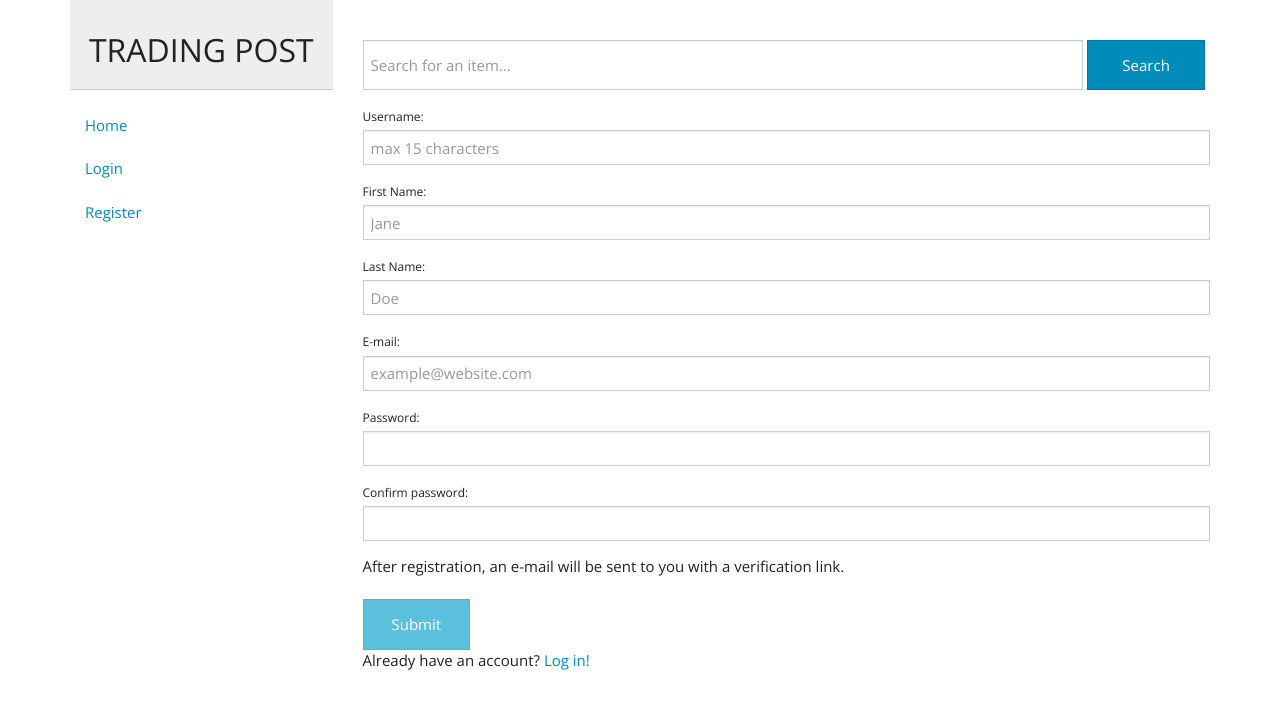
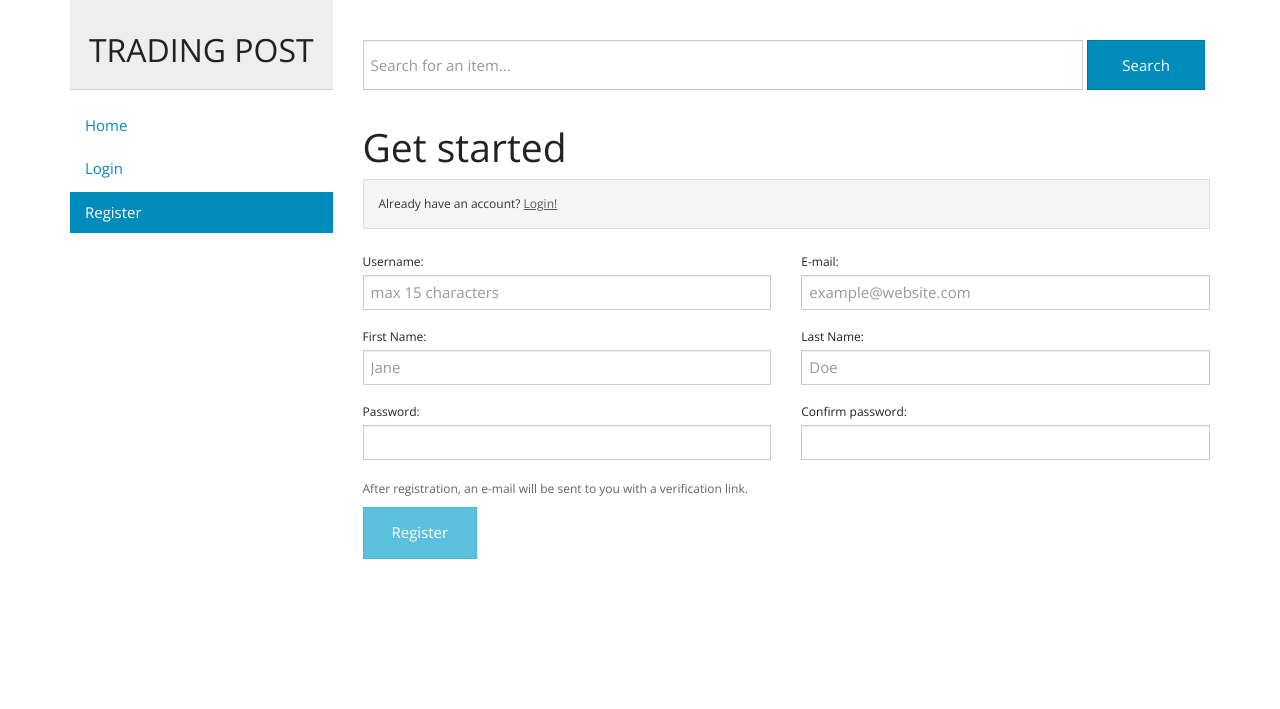
Before and after one commit to arthuralee/cmu-437-finalproject, a Django app: page /register in a window 1280 px wide. Shown: the top 709 px of the page. Run offline with Django 3.2, Linux system fonts and the light colour scheme; parts of the project's set-up code (start-up, migrations or seed data) failed here and were passed over; some libraries are stand-ins or nearby versions.

Commit message:
Improved login & registration, template cleanup

```diff
--- a/trade/context_processors.py
+++ b/trade/context_processors.py
@@ -20,10 +20,14 @@ def nav(request):
   nav = {}
   if request.path == "/":
     nav['home'] = True
-  elif request.user.username in request.path:
+  elif 'profile' in request.path and request.user.username in request.path:
     nav['profile'] = True
   elif 'manage' in request.path:
     nav['catalog'] = True
   elif 'trade' in request.path:
     nav['trade'] = True
+  elif 'login' in request.path:
+    nav['login'] = True
+  elif 'register' in request.path:
+    nav['register'] = True
   return {'nav': nav}
--- a/trade/static/general.css
+++ b/trade/static/general.css
@@ -1,6 +1,15 @@
 /* Kill bootstrap responsiveness */
 .container {
   width: 1170px;
+  padding-bottom: 30px;
+}
+.alert-default {
+  background-color: #f5f5f5;
+  border-color: #ddd;
+  color: #333;
+}
+.alert-default a {
+  color: #555;
 }
 
 #logo {
@@ -78,15 +87,6 @@
   }
 
 
-#sidebar .btn-group-vertical {
-  width: 80%;
-  display: block;
-}
-
-#sidebar .btn {
-  margin-left: 3em;
-}
-
 .blue{
   color: rgb(91, 192, 222);
   font-size: 20px;
--- a/trade/templates/base.html
+++ b/trade/templates/base.html
@@ -41,16 +41,14 @@
           </li>
           {% endif %}
 
-
-
           <li{%if nav.home%} class="active"{%endif%}><a href="/">Home</a></li>
           {% if user.is_authenticated %}
             <li{%if nav.profile%} class="active"{%endif%}><a href="/user/{{user.username}}">Profile</a></li>
             <li{%if nav.catalog%} class="active"{%endif%}><a href="/manage">My catalog</a></li>
             <li{%if nav.trade%} class="active"{%endif%}><a href="/trade">My Trades</a></li>
           {% else %}
-            <li><a href="/login">Login</a></li>
-            <li><a href="/register">Register</a></li>
+            <li{%if nav.login%} class="active"{%endif%}><a href="/login">Login</a></li>
+            <li{%if nav.register%} class="active"{%endif%}><a href="/register">Register</a></li>
           {% endif %}
         </ul>
       </div>
--- a/trade/templates/trade/item.html
+++ b/trade/templates/trade/item.html
@@ -1,7 +1,6 @@
 {% extends "base.html" %}
 
 {% block title %} Profile {% endblock %}
-
 
 {% block errors %}
   {% for error in errors %}
@@ -10,9 +9,6 @@
     </p>
   {% endfor %}
 {% endblock %}
-
-{% block header %}Item details{% endblock %}
-{% block subheader %}{{item.desc}}{% endblock %}
 
 {% block content %}
 
--- a/trade/templates/trade/manage.html
+++ b/trade/templates/trade/manage.html
@@ -1,6 +1,4 @@
 {% extends "base.html" %}
-
-{% block title %} microBlog {% endblock %}
 
 {% block errors %}
   {% for error in errors %}
--- a/trade/templates/trade/new_trade.html
+++ b/trade/templates/trade/new_trade.html
@@ -10,9 +10,6 @@
     </p>
   {% endfor %}
 {% endblock %}
-
-{% block header %}Make New Trade{% endblock %}
-{% block subheader %}{% endblock %}
 
 {% block content %}
 <div class="profile">
--- a/trade/templates/trade/register.html
+++ b/trade/templates/trade/register.html
@@ -1,60 +1,65 @@
 {% extends "base.html" %}
 
-{% block title %} microBlog -- Register {% endblock %}
-
 {% block errors %}
+  {% if errors %}
+    <p class="alert alert-danger">
       {% for error in errors %}
-<p class="alert alert-danger">
-{{ error }}
+        {{ error }}<br>
+      {% endfor %}
     </p>
-{% endfor %}
+  {% endif %}
 {% endblock %}
 
+{% block content %}
+<h1>Get started</h1>
 
-{% block header %} microBlog Registration {% endblock %}
-{% block subheader %} All fields are required. {% endblock %}
-
-{% block content %}
-<div class="blog">
+<div class="alert alert-default">
+  <p>Already have an account? <a href="/login">Login!</a></p>
+</div>
 <form role="form" method="post" action="/register">
-<div class="form-group">
+  <div class="row">
+    <div class="form-group col-md-6">
       <label>Username:</label>
       <input type="text" class="form-control"
-   name="username" value="{{username}}" placeholder="max 15 characters">
+       name="username" value="{{username}}" placeholder="max 15 characters" required>
+    </div>
+    <div class="form-group col-md-6">
+      <label>E-mail:</label>
+      <input type="text" class="form-control"
+       name="email" value="{{email}}"placeholder="example@website.com">
+    </div>
   </div>
 
-<div class="form-group">
+  <div class="row">
+    <div class="form-group col-md-6">
       <label>First Name:</label>
       <input type="text" class="form-control"
        name="first_name" value="{{first_name}}" placeholder="Jane">
     </div>
 
-<div class="form-group">
+    <div class="form-group col-md-6">
       <label>Last Name:</label>
       <input type="text" class="form-control"
        name="last_name" value="{{last_name}}" placeholder="Doe">
     </div>
-
-<div class="form-group">
-  <label>E-mail:</label>
-  <input type="text" class="form-control"
-   name="email" value="{{email}}"placeholder="example@website.com">
   </div>
 
-<div class="form-group">
+  <div class="row">
+    <div class="form-group col-md-6">
         <label>Password:</label>
         <input type="password" class="form-control"name="password1">
     </div>
 
-<div class="form-group">
+    <div class="form-group col-md-6">
         <label>Confirm password:</label>
         <input type="password" class="form-control" name="password2">
     </div>
-After registration, an e-mail will be sent to you with a verification link.
-<br><br>
-<button type="submit" class="btn btn-info">Submit</button>
+  </div>
+
+  <p class="help-block">After registration, an e-mail will be sent to you with a verification link. </p>
+
+  <button type="submit" class="btn btn-info">Register</button>
   {% csrf_token %}
 </form>
-Already have an account? <a href="/login">Log in!</a>
-</div>
+
 {% endblock %}
--- a/trade/templates/trade/search.html
+++ b/trade/templates/trade/search.html
@@ -10,9 +10,6 @@
     </p>
   {% endfor %}
 {% endblock %}
-
-{% block header %}Search results{% endblock %}
-{% block subheader %}{{q}}{% endblock %}
 
 {% block content %}
 
--- a/trade/templates/trade/verify.html
+++ b/trade/templates/trade/verify.html
@@ -1,6 +1,4 @@
 {% extends "base.html" %}
-
-{% block title %} microBlog -- Verify {% endblock %}
 
 {% block errors %}
 {% for error in errors %}
--- a/trade/templates/trade/view_trade.html
+++ b/trade/templates/trade/view_trade.html
@@ -1,7 +1,6 @@
 {% extends "base.html" %}
 
 {% block title %}Trade{% endblock %}
-
 
 {% block errors %}
   {% for error in errors %}
@@ -10,9 +9,6 @@
     </p>
   {% endfor %}
 {% endblock %}
-
-{% block header %}Trade{% endblock %}
-{% block subheader %}{% endblock %}
 
 {% block content %}
 
```
Also changed, not shown: trade/templates/trade/login.html (+43 -29 lines), trade/templates/trade/users.xml (deleted, +0 -19 lines). Lines whose indentation alone changed are shown as unchanged.
